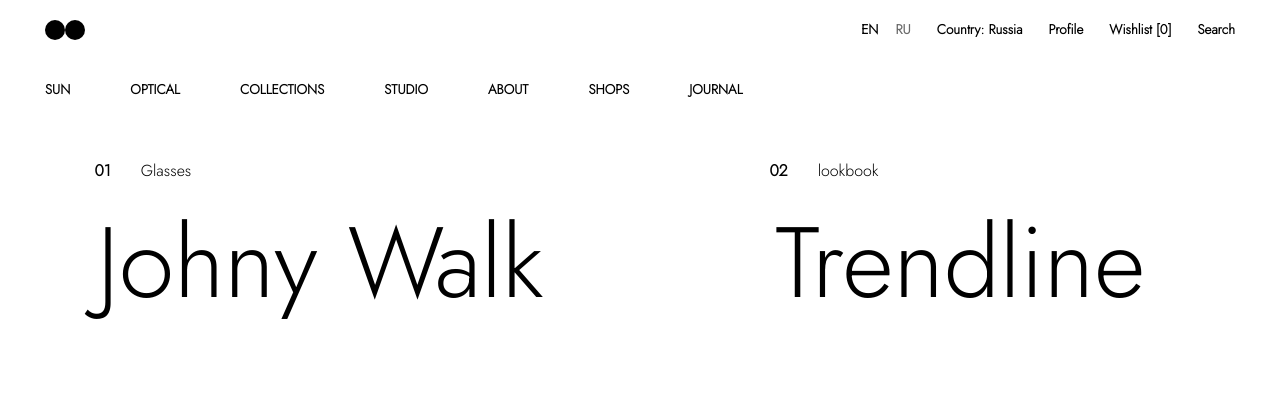
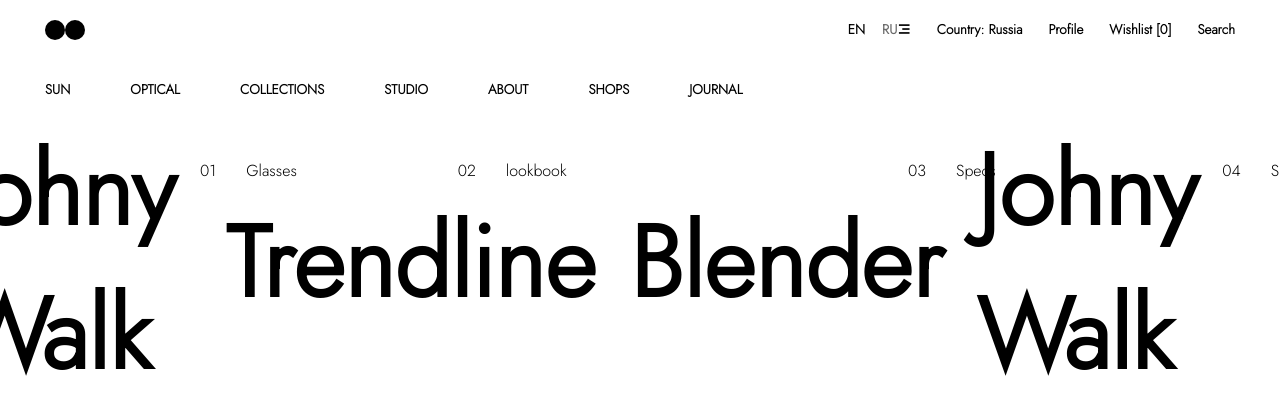
Before and after one commit to balajikalaskar/css-eyewear-layout, a plain HTML site: page index.html in a window 1280 px wide. Shown: the top 403 px of the page. Drawn offline with nearby package versions, Linux system fonts and the light colour scheme; grey boxes are pictures that could not be loaded.

Commit message:
Update index.html

```diff
--- a/index.html
+++ b/index.html
@@ -4,13 +4,11 @@
   <meta charset="UTF-8">
   <meta name="viewport" content="width=device-width, initial-scale=1.0">
   <title>css-eyewear-layout</title>
+  <link href="https://fonts.googleapis.com/css2?family=Jost:wght@300&display=swap" rel="stylesheet">
   <link rel="stylesheet" href="style.css">
-    <link
-    href="https://cdn.jsdelivr.net/npm/remixicon@4.5.0/fonts/remixicon.css"
-    rel="stylesheet"/>
-    <link href="https://fonts.googleapis.com/css2?family=Jost:wght@300&display=swap" rel="stylesheet">
+  <link href="https://cdn.jsdelivr.net/npm/remixicon@4.5.0/fonts/remixicon.css" rel="stylesheet">
+</head>
 
-</head>
 <body>
     <div id="nav1">
         <div id="navpart1">
@@ -18,7 +16,7 @@
         <div class="circle"></div>
         </div>
         <div id="navpart2">
-        <h4>EN <span>RU</span></h4>
+        <h4>EN <span>RU</span><i class="ri-menu-3-line"></i></h4>
         <h4>Country: Russia</h4>
         <h4>Profile</h4>
         <h4>Wishlist [0]</h4>
@@ -36,21 +34,44 @@
         </div>
         <div id="content">
     <div id="textcontent">
-                <div id="secondarytext1" class="secondarytext"><h4 style="font-weight: 600;">01</h4><h4>Glasses</h4></div>
+    <div class="textblock">
+        <div class="secondarytext" id="Glasses">
+        <h4>01</h4>
+        <h4>Glasses</h4>
+        </div>
         <div class="elem">
-                    <h1 style="font-weight: 100;" id="johny">Johny Walk</h1>
+        <h1 id="johny">Johny Walk</h1>
         </div>
-                <div id="secondarytext2" class="secondarytext"><h4 style="font-weight: 600;">02</h4><h4>lookbook</h4></div>
+    </div>
+
+    <div class="textblock">
+        <div class="secondarytext" id="lookbook1" >
+        <h4>02</h4>
+        <h4>lookbook</h4>
+        </div>
         <div class="elem">
-                    <h1 style="font-weight: 100;" id="trendline">Trendline</h1>
+        <h1 id="trendline" style="padding-left: 80px;">Trendline</h1>
         </div>
-                <div id="secondarytext3" class="secondarytext"><h4 style="font-weight: 600;">03</h4><h4>Specs</h4></div>
+    </div>
+
+    <div class="textblock">
+        <div class="secondarytext">
+        <h4>03</h4>
+        <h4>Specs</h4>
+        </div>
         <div class="elem">
-                    <h1 style="font-weight: 100;">Blender</h1>
+        <h1>Blender</h1>
         </div>
-                    <div id="secondarytext4" class="secondarytext"><h4 style="font-weight: 600;">04</h4><h4>Sunglasses</h4></div>
+    </div>
+
+    <div class="textblock">
+        <div class="secondarytext" id="Sunglasses">
+        <h4>04</h4>
+        <h4>Sunglasses</h4>
+        </div>
         <div class="elem">
-                    <h1 style="font-weight: 100;">Johny Walk</h1>
+        <h1>Johny Walk</h1>
+        </div>
     </div>
     </div>
     <div id="imagecontainer">
```
Lines whose indentation alone changed are shown as unchanged.
